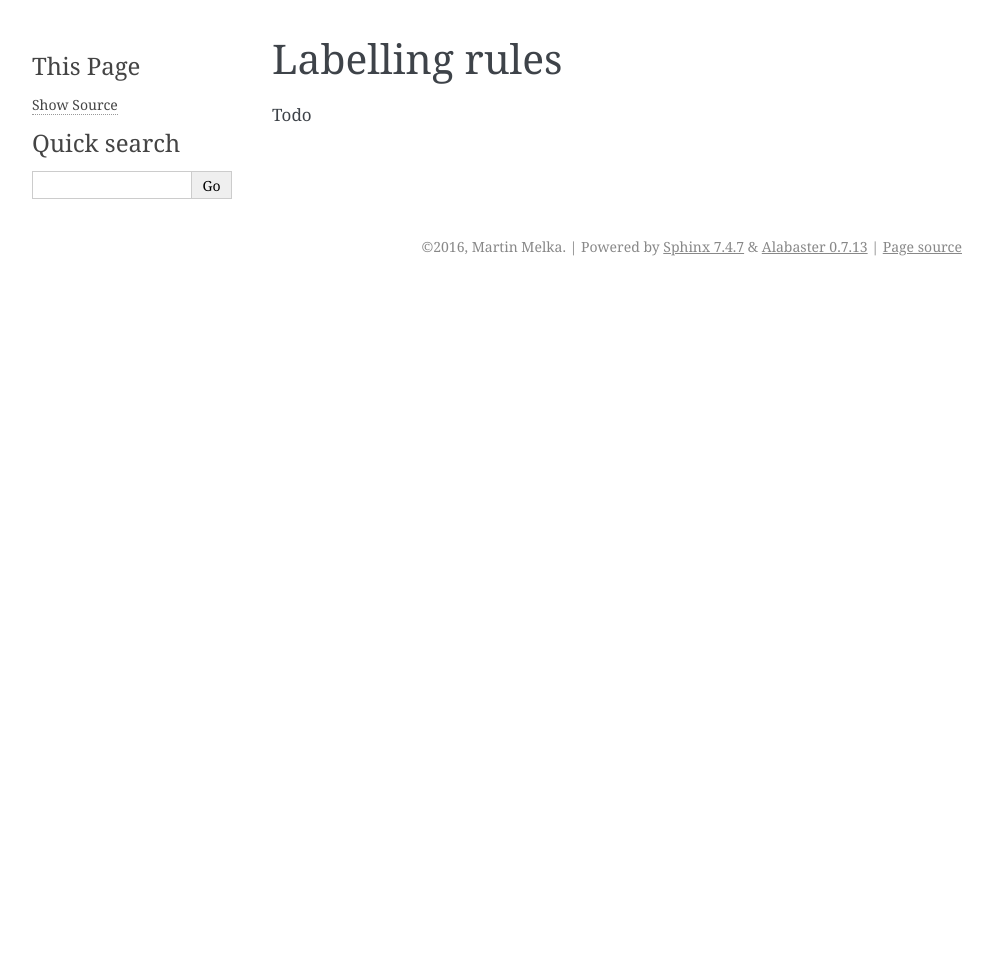
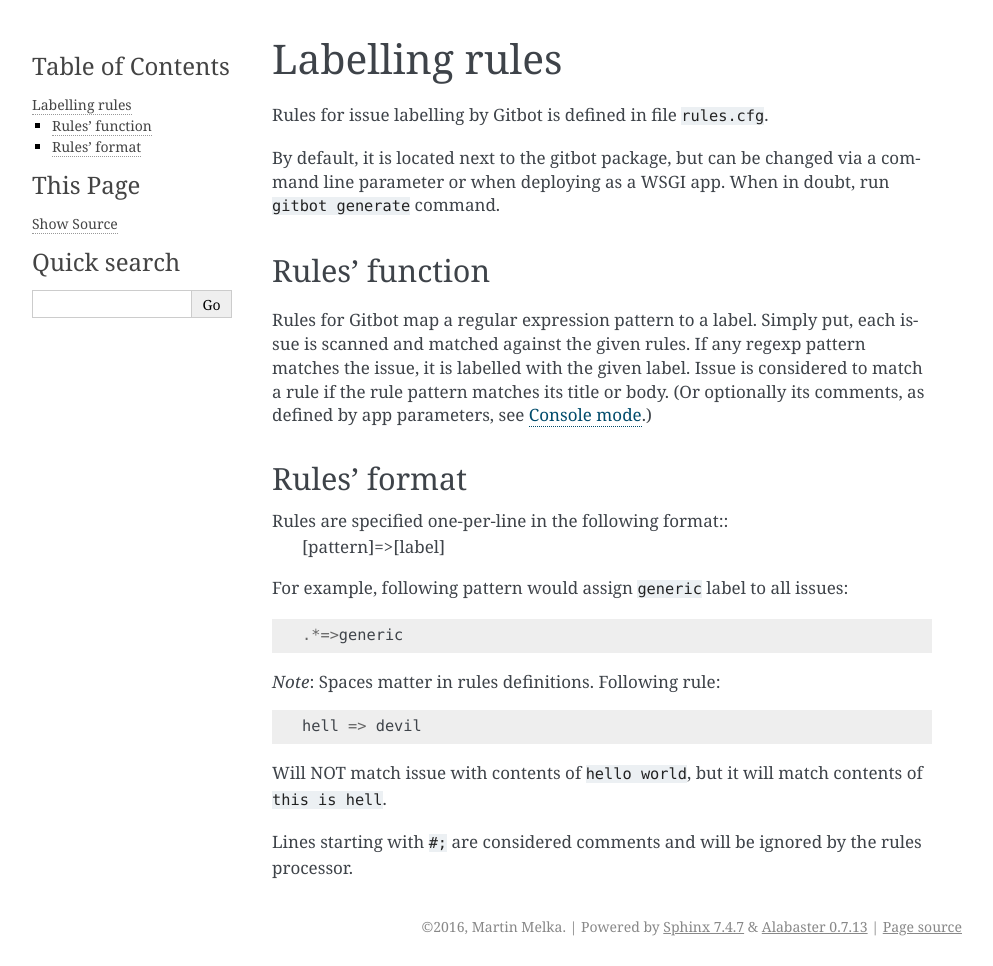
Before and after one commit to melkamar/gitbot, a Sphinx documentation site: the page built from docs/rules.rst, in a window 1280 px wide. Shown: the whole page, without its empty margins (148-1141 px from the left). Built offline with Sphinx 7.4.7, drawn with Linux system fonts in a browser that asks for light colours; before the commit the page ends 900 px from its top, so only the background shows below that.

Commit message:
Add rules documentation.

```diff
--- a/docs/authentication.rst
+++ b/docs/authentication.rst
@@ -8,8 +8,8 @@ Authentication for Gitbot is defined in file ``auth.cfg``.
 By default, it is located next to the gitbot package, but can be changed via a command line parameter or when
 deploying as a WSGI app. When in doubt, run ``gitbot generate`` command.
 
-Contents
---------
+File contents
+-------------
 
 Contents of the authentication file are:
 
--- a/docs/index.rst
+++ b/docs/index.rst
@@ -17,6 +17,8 @@ Contents:
 
    installation
    usage
+   authentication
+   rules
 
 
 
--- a/docs/rules.rst
+++ b/docs/rules.rst
@@ -3,4 +3,33 @@
 Labelling rules
 ===============
 
-Todo
+Rules for issue labelling by Gitbot is defined in file ``rules.cfg``.
+
+By default, it is located next to the gitbot package, but can be changed via a command line parameter or when
+deploying as a WSGI app. When in doubt, run ``gitbot generate`` command.
+
+Rules' function
+---------------
+
+Rules for Gitbot map a regular expression pattern to a label. Simply put, each issue is scanned and matched against
+the given rules. If any regexp pattern matches the issue, it is labelled with the given label. Issue is considered to
+match a rule if the rule pattern matches its title or body. (Or optionally its comments, as defined by app parameters,
+see :ref:`console-usage`.)
+
+Rules' format
+-------------
+
+Rules are specified one-per-line in the following format::
+   [pattern]=>[label]
+
+For example, following pattern would assign ``generic`` label to all issues::
+
+   .*=>generic
+
+*Note*: Spaces matter in rules definitions. Following rule::
+
+   hell => devil
+
+Will NOT match issue with contents of ``hello world``, but it will match contents of ``this is hell``.
+
+Lines starting with ``#;`` are considered comments and will be ignored by the rules processor.
```
